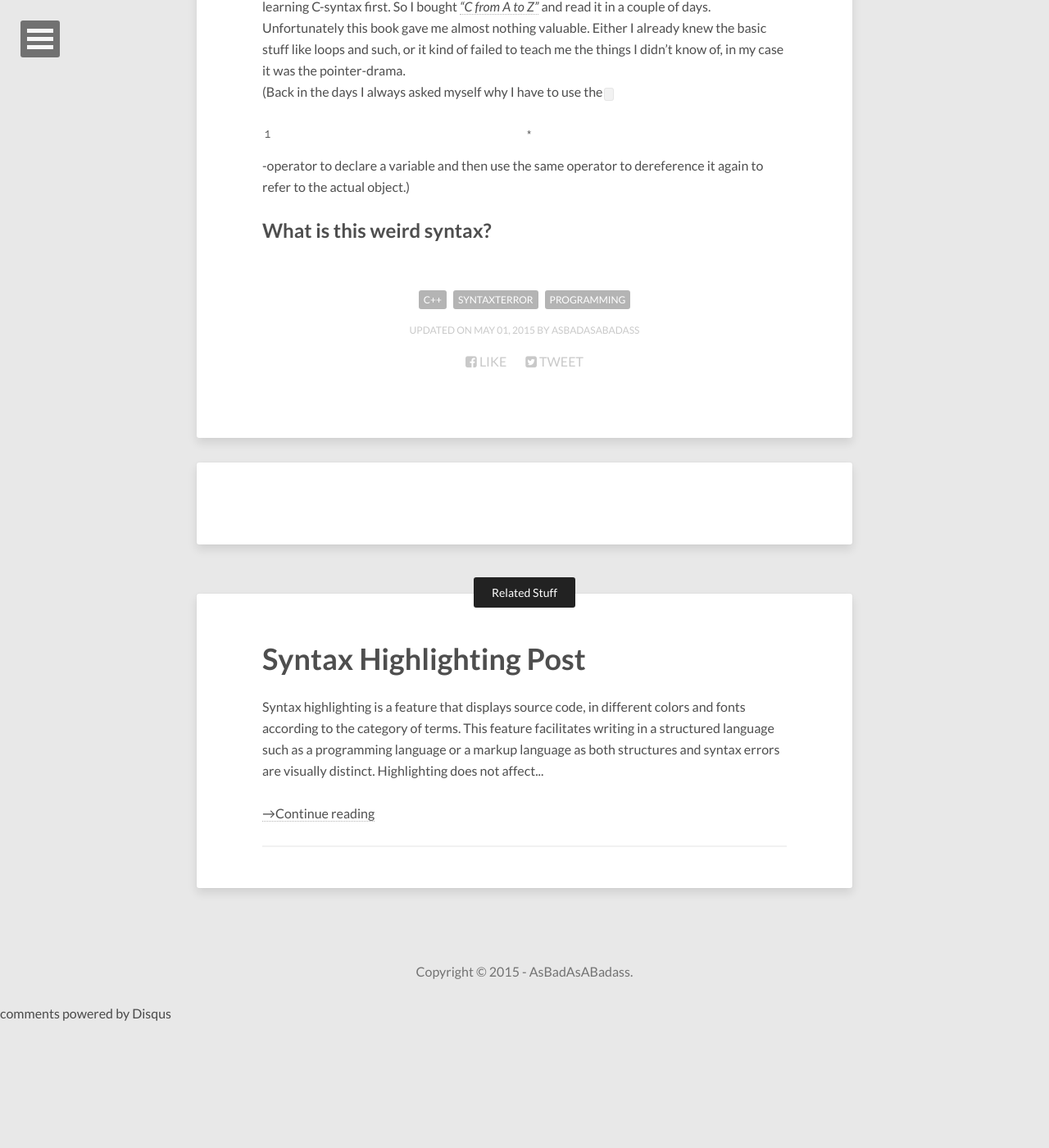
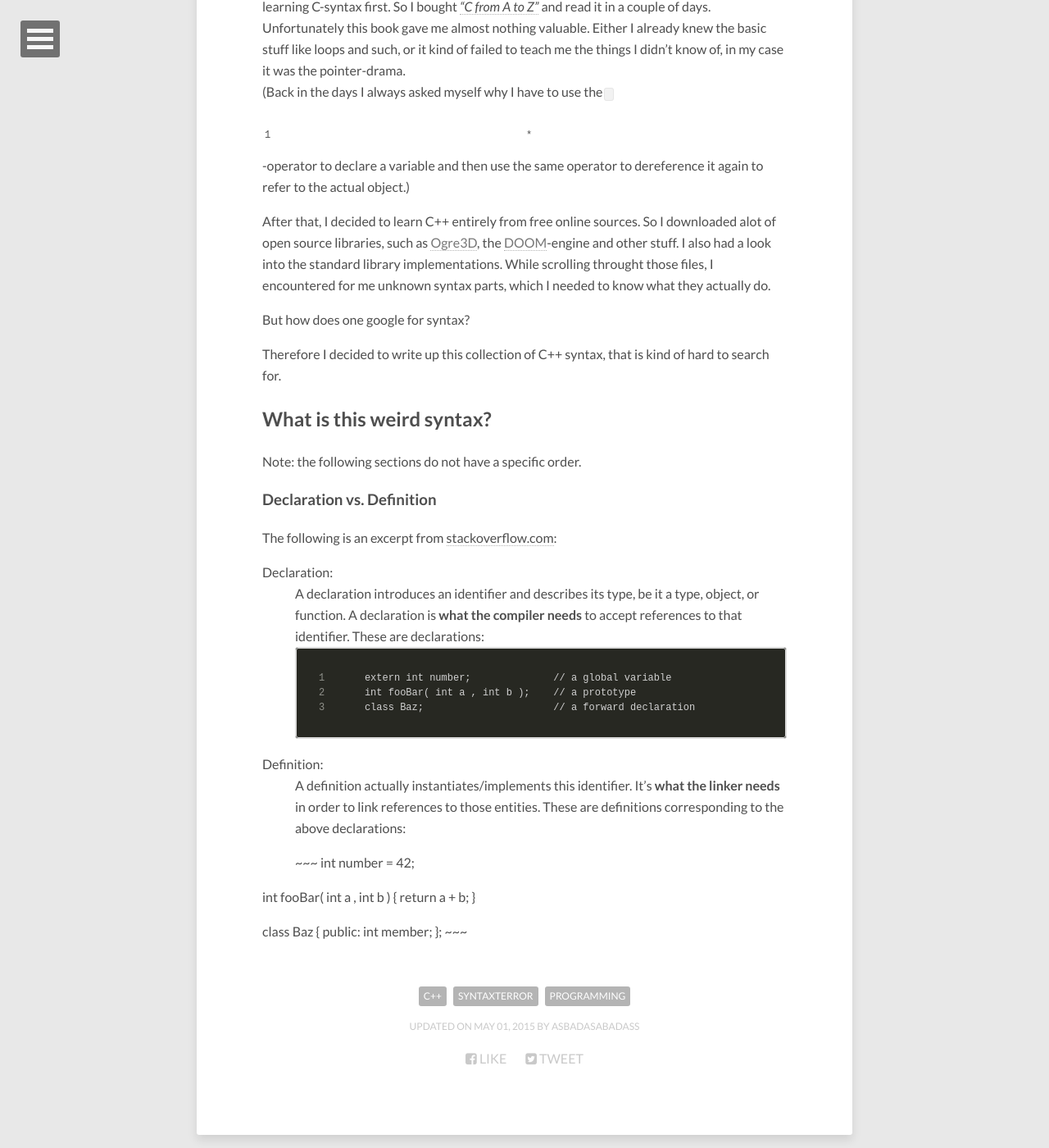
Before and after one commit to AsBadAsABadass/AsBadAsABadass.github.io, a Jekyll site: the page built from _posts/2015-05-01-syntaxterror-cpp.md, in a window 1280 px wide and 1400 px high, scrolled down 428 px. Shown: the whole window at 82% size. Built offline with Jekyll 4.4.1, drawn with Linux system fonts in a browser that asks for light colours; nearby versions of some CDN libraries; comment, search, counter and statistics services are not loaded; before the commit the page ends 1673 px from its top, so only the background shows below that.

Commit message:
Update 2015-05-01-syntaxterror-cpp.md

```diff
--- a/_posts/2015-05-01-syntaxterror-cpp.md
+++ b/_posts/2015-05-01-syntaxterror-cpp.md
@@ -7,13 +7,51 @@ share: true
 comments: true
 description: "All you need to know when you learn C++ and even Google doesn't help you out."
 ---
-
 ## Backstory
 
-You may want to [skip](#) this part, as it is only a tiny backstory, of why I write this article.
+You may want to [skip](#weird-syntax) this part, as it is only a tiny backstory, of why I write this article.
 
 Before I digged into C++ programming I tried to teach it myself from the very basics by learning C-syntax first. So I bought [_"C from A to Z"_](http://openbook.rheinwerk-verlag.de/c_von_a_bis_z/) and read it in a couple of days.
 Unfortunately this book gave me almost nothing valuable. Either I already knew the basic stuff like loops and such, or it kind of failed to teach me the things I didn't know of, in my case it was the pointer-drama.
 (Back in the days I always asked myself why I have to use the `*`-operator to declare a variable and then use the same operator to dereference it again to refer to the actual object.)
 
-## What is this weird syntax?
+After that, I decided to learn C++ entirely from free online sources. So I downloaded alot of open source libraries, such as [Ogre3D](), the [DOOM]()-engine and other stuff. I also had a look into the standard library implementations. While scrolling throught those files, I encountered for me unknown syntax parts, which I needed to know what they actually do.
+
+But how does one google for syntax?
+
+Therefore I decided to write up this collection of C++ syntax, that is kind of hard to search for.
+
+## What is this weird syntax? {#weird-syntax}
+
+Note: the following sections do not have a specific order.
+
+### Declaration vs. Definition
+
+The following is an excerpt from [stackoverflow.com](http://stackoverflow.com/a/1410632/3087952):
+
+Declaration:
+: A declaration introduces an identifier and describes its type, be it a type, object, or function. A declaration is **what the compiler needs** to accept references to that identifier. These are declarations:
+
+  ~~~
+extern int number;              // a global variable
+int fooBar( int a , int b );    // a prototype
+class Baz;                      // a forward declaration
+~~~
+
+Definition:
+: A definition actually instantiates/implements this identifier. It's **what the linker needs** in order to link references to those entities. These are definitions corresponding to the above declarations:
+
+  ~~~
+int number = 42;
+
+int fooBar( int a , int b )
+{
+    return a + b;
+}
+
+class Baz
+{
+    public:
+        int member;
+};
+~~~
```
